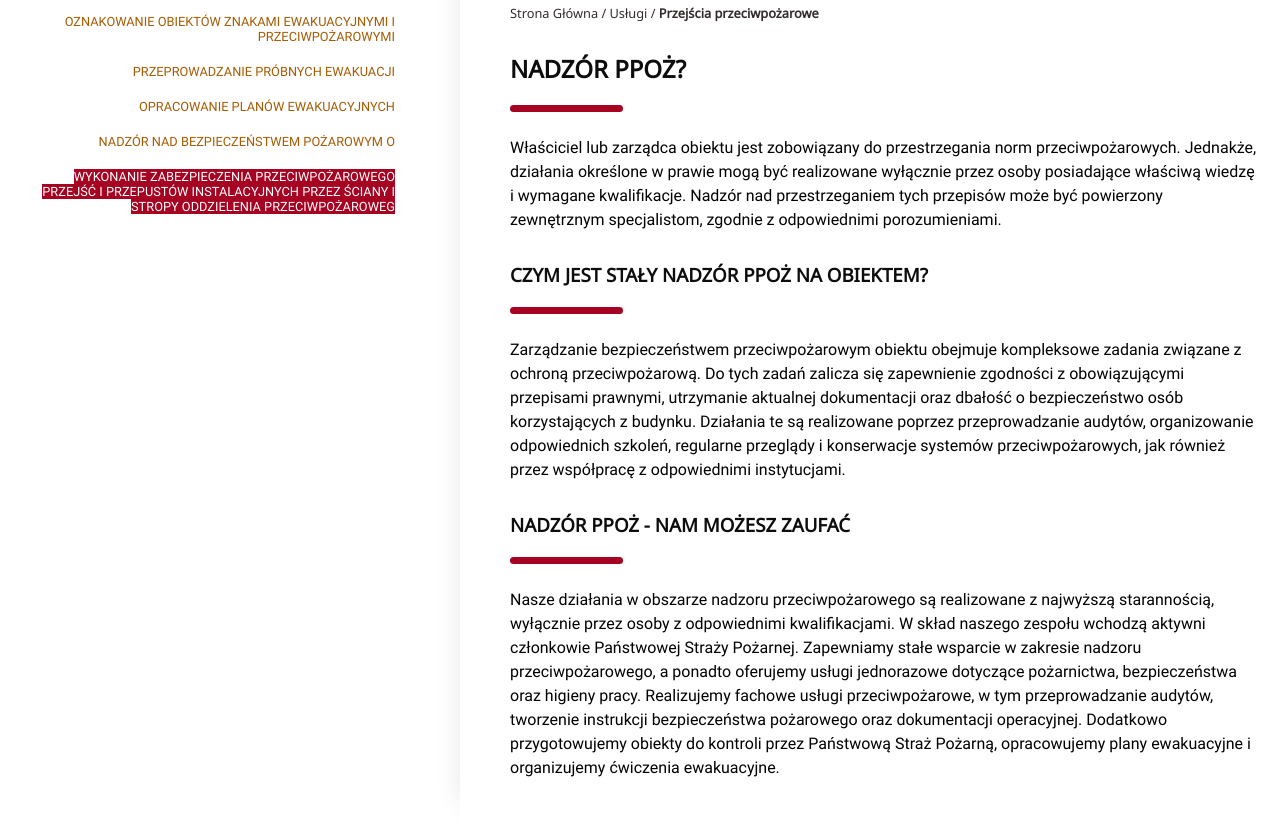
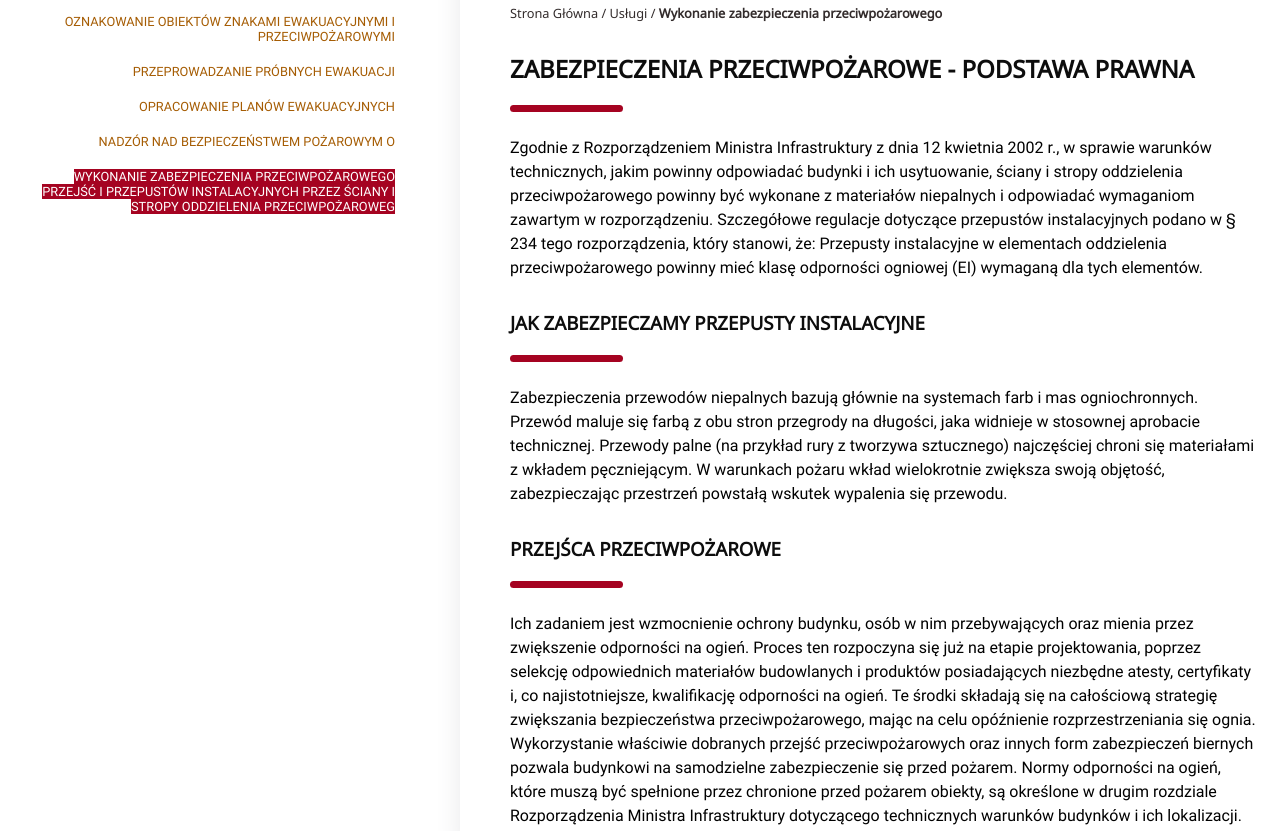
Before and after one commit to JerryWski/Fireman, an Astro site: page /uslugi/wykonanie-zabepieczenia-przeciwpozarowego in a window 1280 px wide. Shown: the part 1058-1889 px from the top of the page. Built offline with nearby package versions, Linux system fonts and the light colour scheme; Astro itself is replaced by a stand-in of ours.

Commit message:
adding last service

```diff
--- a/src/pages/uslugi/nadzor-nad-bezpieczenstwem-pozarowym.astro
+++ b/src/pages/uslugi/nadzor-nad-bezpieczenstwem-pozarowym.astro
@@ -30,7 +30,7 @@ import service13 from '../../assets/service-13.webp';
       homeLink='/'
       servicesLink='/uslugi/'
       servicesText='Nadzór nad bezpieczeństwem pożarowym'
-      heading='Nadzór PPOŻ?'
+      heading='Nadzór PPOŻ'
       content='Właściciel lub zarządca obiektu jest zobowiązany do przestrzegania norm przeciwpożarowych. Jednakże, działania określone w prawie mogą być realizowane wyłącznie przez osoby posiadające właściwą wiedzę i wymagane kwalifikacje. Nadzór nad przestrzeganiem tych przepisów może być powierzony zewnętrznym specjalistom, zgodnie z odpowiednimi porozumieniami.'
       legalHeading='Czym jest stały nadzór PPOŻ na obiektem?'
       legalContent='Zarządzanie bezpieczeństwem przeciwpożarowym obiektu obejmuje kompleksowe zadania związane z ochroną przeciwpożarową. Do tych zadań zalicza się zapewnienie zgodności z obowiązującymi przepisami prawnymi, utrzymanie aktualnej dokumentacji oraz dbałość o bezpieczeństwo osób korzystających z budynku. Działania te są realizowane poprzez przeprowadzanie audytów, organizowanie odpowiednich szkoleń, regularne przeglądy i konserwacje systemów przeciwpożarowych, jak również przez współpracę z odpowiednimi instytucjami.'
--- a/src/pages/uslugi/wykonanie-zabepieczenia-przeciwpozarowego.astro
+++ b/src/pages/uslugi/wykonanie-zabepieczenia-przeciwpozarowego.astro
@@ -22,8 +22,8 @@ import service14 from '../../assets/service-14.webp';
           heading='Wykonanie zabezpieczenia przeciwpożarowego przejść i przepustów instalacyjnych'
         />
         <p class='description'>
-          Wykonanie zabezpieczenia przeciwpożarowego przejść i przepustów
-          instalacyjnych przez ściany i stropy oddzielenia przeciwpożaroweg.
+          Firma MR - POŻ oferuje wykonawstwo w zakresie zabezpieczenia
+          przeciwpożarowego przepustów instalacyjnych.
         </p>
       </div>
     </div>
@@ -32,13 +32,13 @@ import service14 from '../../assets/service-14.webp';
       imagePath={service14}
       homeLink='/'
       servicesLink='/uslugi/'
-      servicesText='Przejścia przeciwpożarowe'
-      heading='Nadzór PPOŻ?'
-      content='Właściciel lub zarządca obiektu jest zobowiązany do przestrzegania norm przeciwpożarowych. Jednakże, działania określone w prawie mogą być realizowane wyłącznie przez osoby posiadające właściwą wiedzę i wymagane kwalifikacje. Nadzór nad przestrzeganiem tych przepisów może być powierzony zewnętrznym specjalistom, zgodnie z odpowiednimi porozumieniami.'
-      legalHeading='Czym jest stały nadzór PPOŻ na obiektem?'
-      legalContent='Zarządzanie bezpieczeństwem przeciwpożarowym obiektu obejmuje kompleksowe zadania związane z ochroną przeciwpożarową. Do tych zadań zalicza się zapewnienie zgodności z obowiązującymi przepisami prawnymi, utrzymanie aktualnej dokumentacji oraz dbałość o bezpieczeństwo osób korzystających z budynku. Działania te są realizowane poprzez przeprowadzanie audytów, organizowanie odpowiednich szkoleń, regularne przeglądy i konserwacje systemów przeciwpożarowych, jak również przez współpracę z odpowiednimi instytucjami.'
-      legalHeadingTwo='Nadzór PPOŻ - Nam możesz zaufać'
-      legalContentTwo='Nasze działania w obszarze nadzoru przeciwpożarowego są realizowane z najwyższą starannością, wyłącznie przez osoby z odpowiednimi kwalifikacjami. W skład naszego zespołu wchodzą aktywni członkowie Państwowej Straży Pożarnej. Zapewniamy stałe wsparcie w zakresie nadzoru przeciwpożarowego, a ponadto oferujemy usługi jednorazowe dotyczące pożarnictwa, bezpieczeństwa oraz higieny pracy. Realizujemy fachowe usługi przeciwpożarowe, w tym przeprowadzanie audytów, tworzenie instrukcji bezpieczeństwa pożarowego oraz dokumentacji operacyjnej. Dodatkowo przygotowujemy obiekty do kontroli przez Państwową Straż Pożarną, opracowujemy plany ewakuacyjne i organizujemy ćwiczenia ewakuacyjne.'
+      servicesText='Wykonanie zabezpieczenia przeciwpożarowego'
+      heading='Zabezpieczenia przeciwpożarowe - podstawa prawna'
+      content='Zgodnie z Rozporządzeniem Ministra Infrastruktury z dnia 12 kwietnia 2002 r., w sprawie warunków technicznych, jakim powinny odpowiadać budynki i ich usytuowanie, ściany i stropy oddzielenia przeciwpożarowego powinny być wykonane z materiałów niepalnych i odpowiadać wymaganiom zawartym w rozporządzeniu. Szczegółowe regulacje dotyczące przepustów instalacyjnych podano w § 234 tego rozporządzenia, który stanowi, że: Przepusty instalacyjne w elementach oddzielenia przeciwpożarowego powinny mieć klasę odporności ogniowej (EI) wymaganą dla tych elementów.'
+      legalHeading='Jak zabezpieczamy przepusty instalacyjne'
+      legalContent='Zabezpieczenia przewodów niepalnych bazują głównie na systemach farb i mas ogniochronnych. Przewód maluje się farbą z obu stron przegrody na długości, jaka widnieje w stosownej aprobacie technicznej. Przewody palne (na przykład rury z tworzywa sztucznego) najczęściej chroni się materiałami z wkładem pęczniejącym. W warunkach pożaru wkład wielokrotnie zwiększa swoją objętość, zabezpieczając przestrzeń powstałą wskutek wypalenia się przewodu.'
+      legalHeadingTwo='Przejśca przeciwpożarowe'
+      legalContentTwo='Ich zadaniem jest wzmocnienie ochrony budynku, osób w nim przebywających oraz mienia przez zwiększenie odporności na ogień. Proces ten rozpoczyna się już na etapie projektowania, poprzez selekcję odpowiednich materiałów budowlanych i produktów posiadających niezbędne atesty, certyfikaty i, co najistotniejsze, kwalifikację odporności na ogień. Te środki składają się na całościową strategię zwiększania bezpieczeństwa przeciwpożarowego, mając na celu opóźnienie rozprzestrzeniania się ognia. Wykorzystanie właściwie dobranych przejść przeciwpożarowych oraz innych form zabezpieczeń biernych pozwala budynkowi na samodzielne zabezpieczenie się przed pożarem. Normy odporności na ogień, które muszą być spełnione przez chronione przed pożarem obiekty, są określone w drugim rozdziale Rozporządzenia Ministra Infrastruktury dotyczącego technicznych warunków budynków i ich lokalizacji.'
     />
   </main>
 </Layout>
```
